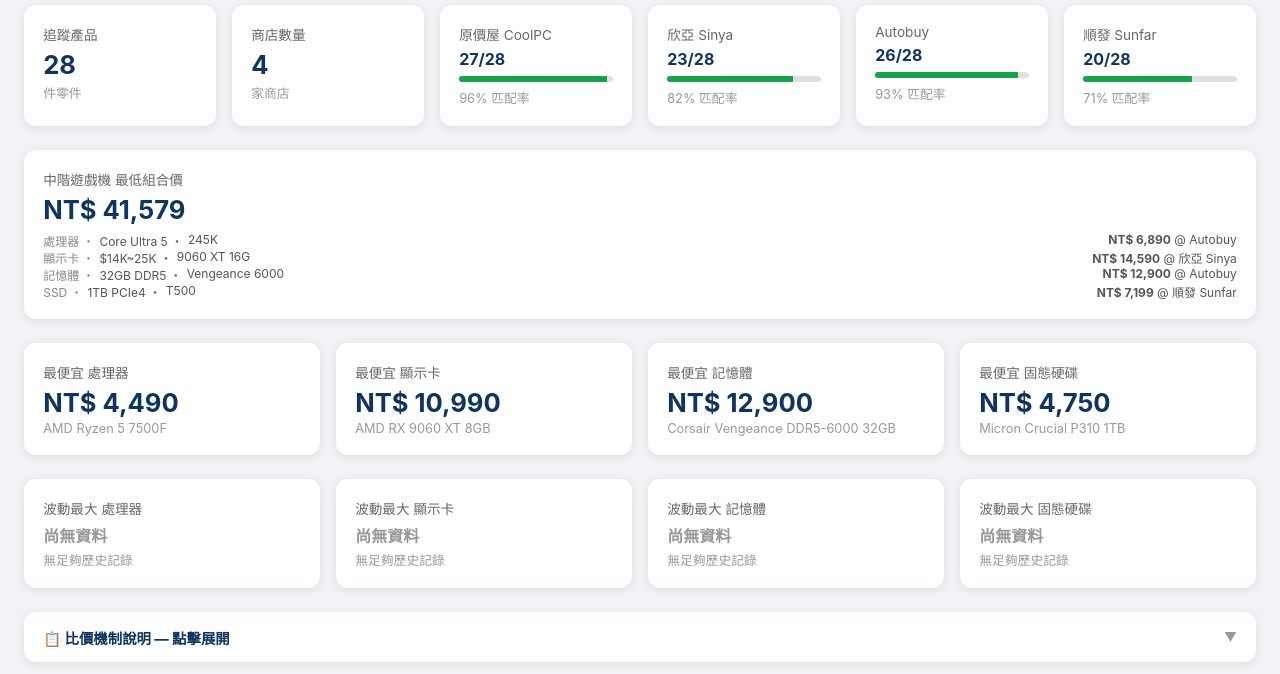
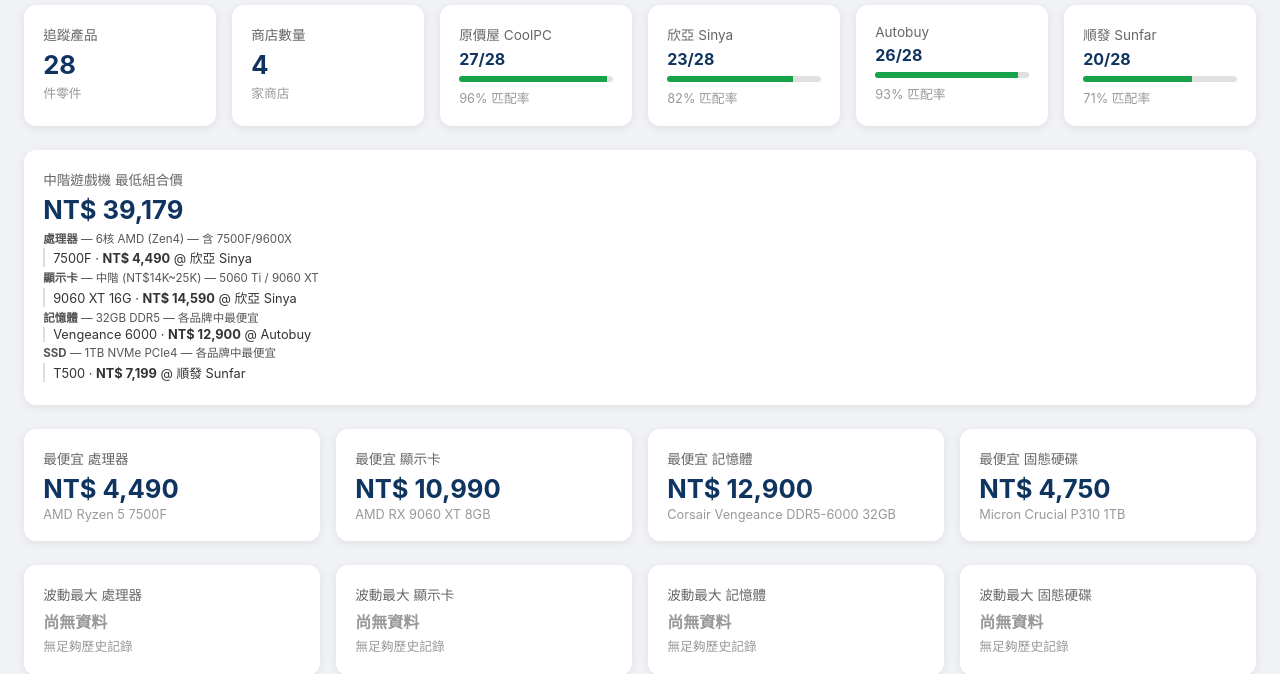
Before and after one commit to ChienKaiMa/taiwan-pc-prices, a Python web app: template web/templates/index.html in a window 1280 px wide. Shown: the part 262-936 px from the top of the page. Run offline with Jinja, Linux system fonts and the light colour scheme; the template is opened without the code that fills it, so the values that code supplies are empty.

Commit message:
Refine build card: detailed criteria per component, cleaner layout, include 7500F

```diff
--- a/web/templates/index.html
+++ b/web/templates/index.html
@@ -272,24 +272,25 @@ const MID_RANGE_BUILD = {
   name: '中階遊戲機',
   selector: function(allData) {
     const cpu = cheapestMatching(allData, [
-      { name: 'AMD Ryzen 5 9600X', criteria: '6核 AMD' },
-      { name: 'Intel Core Ultra 5 245K', criteria: 'Core Ultra 5' },
-      { name: 'Intel Core Ultra 5 250K Plus', criteria: 'Core Ultra 5' },
+      { name: 'AMD Ryzen 5 7500F', criteria: '6核 AMD (Zen4) — 含 7500F/9600X' },
+      { name: 'AMD Ryzen 5 9600X', criteria: '6核 AMD (Zen5) — 含 7500F/9600X' },
+      { name: 'Intel Core Ultra 5 245K', criteria: 'Core Ultra 5 — 含 245K/250K+' },
+      { name: 'Intel Core Ultra 5 250K Plus', criteria: 'Core Ultra 5 — 含 245K/250K+' },
     ]);
     const gpu = cheapestMatching(allData, [
-      { name: 'NVIDIA RTX 5060 Ti 8GB', criteria: '$14K~25K' },
-      { name: 'AMD RX 9060 XT 16GB', criteria: '$14K~25K' },
+      { name: 'NVIDIA RTX 5060 Ti 8GB', criteria: '中階 (NT$14K~25K) — 5060 Ti / 9060 XT' },
+      { name: 'AMD RX 9060 XT 16GB', criteria: '中階 (NT$14K~25K) — 5060 Ti / 9060 XT' },
     ]);
     const ram = cheapestMatching(allData, [
-      { name: 'Corsair Vengeance DDR5-6000 32GB', criteria: '32GB DDR5' },
-      { name: 'G.Skill Trident Z5 DDR5-6400 32GB', criteria: '32GB DDR5' },
-      { name: 'Kingston Fury Beast DDR5-5600 32GB', criteria: '32GB DDR5' },
+      { name: 'Corsair Vengeance DDR5-6000 32GB', criteria: '32GB DDR5 — 各品牌中最便宜' },
+      { name: 'G.Skill Trident Z5 DDR5-6400 32GB', criteria: '32GB DDR5 — 各品牌中最便宜' },
+      { name: 'Kingston Fury Beast DDR5-5600 32GB', criteria: '32GB DDR5 — 各品牌中最便宜' },
     ]);
     const ssd = cheapestMatching(allData, [
-      { name: 'Micron Crucial T500 1TB', criteria: '1TB PCIe4' },
-      { name: 'Kingston KC3000 1TB', criteria: '1TB PCIe4' },
-      { name: 'WD Black SN850X 1TB', criteria: '1TB PCIe4' },
-      { name: 'Samsung 990 Pro 1TB', criteria: '1TB PCIe4' },
+      { name: 'Micron Crucial T500 1TB', criteria: '1TB NVMe PCIe4 — 各品牌中最便宜' },
+      { name: 'Kingston KC3000 1TB', criteria: '1TB NVMe PCIe4 — 各品牌中最便宜' },
+      { name: 'WD Black SN850X 1TB', criteria: '1TB NVMe PCIe4 — 各品牌中最便宜' },
+      { name: 'Samsung 990 Pro 1TB', criteria: '1TB NVMe PCIe4 — 各品牌中最便宜' },
     ]);
     return [cpu, gpu, ram, ssd].filter(Boolean);
   }
@@ -411,7 +412,10 @@ function updateBuildGrid() {
   const roleLabels = { CPU: '處理器', GPU: '顯示卡', RAM: '記憶體', SSD: 'SSD' };
   const breakdown = parts.map(p => {
     const label = roleLabels[p.category] || p.category;
-    return `<div style="font-size:.75rem;color:#555;display:flex;flex-wrap:wrap;gap:0 .3rem"><span style="color:#888">${label} ・</span><span>${p.criteria} ・</span><span>${p.short || p.name}</span><span style="margin-left:auto"><strong>NT$ ${p.price.toLocaleString()}</strong> @ ${p.store}</span></div>`;
+    return `<div style="margin-bottom:.25rem">
+      <div style="font-size:.72rem;color:#555;line-height:1.3"><strong>${label}</strong> — ${p.criteria}</div>
+      <div style="font-size:.8rem;color:#333;padding-left:.5rem;border-left:2px solid #ddd;margin-top:.1rem">${p.short || p.name}  ·  <strong>NT$ ${p.price.toLocaleString()}</strong>  @  ${p.store}</div>
+    </div>`;
   }).join('');
   document.getElementById('buildGrid').innerHTML = `
     <div class="stat-card">
```
Also changed, not shown: docs/index.html (+17 -13 lines).
